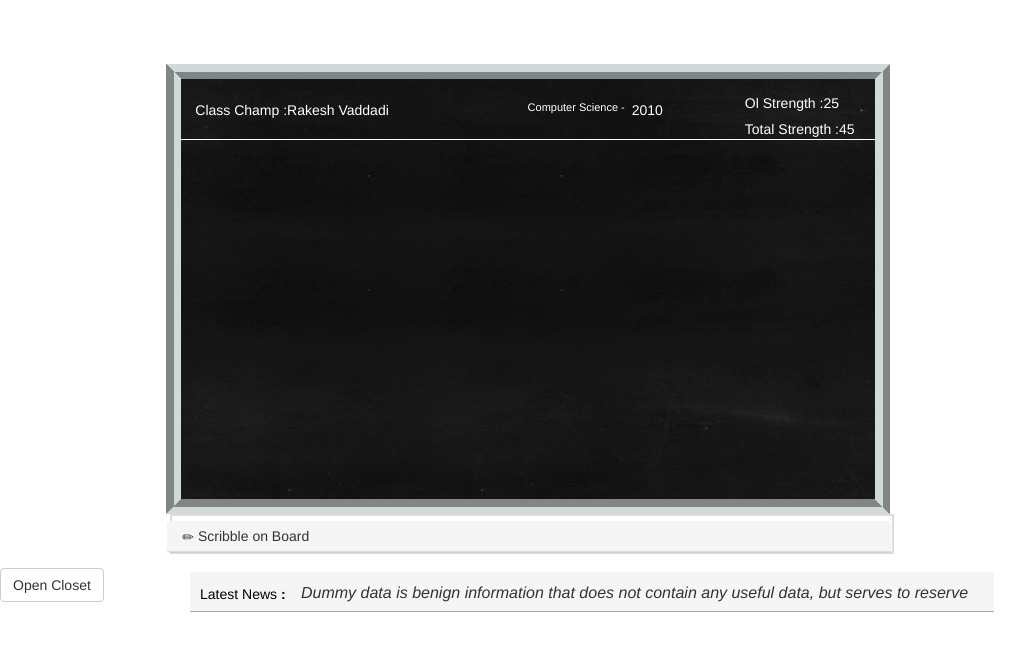
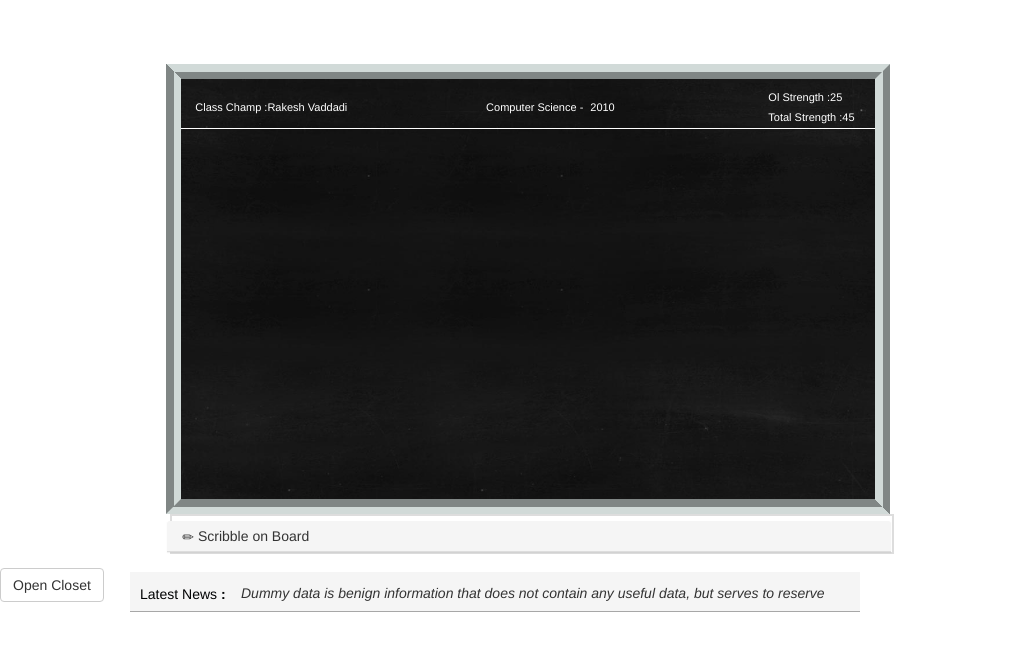
Before and after one commit to Diffinder/topez, a PHP site: page /index.html in a window 1280 px wide. Shown: the top 651 px of the page, without its empty margins (0-1031 px from the left). Run offline with PHP 8.4, Linux system fonts and the light colour scheme; some libraries are stand-ins or nearby versions; some web fonts are replaced.

Commit message:
blackboard6

```diff
--- a/css/style.css
+++ b/css/style.css
@@ -24,6 +24,7 @@
 	margin-top: 3%;
 	float: left;
 	margin-left: 2%;
+  font-size: 11px;
 }
 
 .cc_name{
@@ -31,6 +32,7 @@
 	font-weight: 300;
 	margin-top: 3%;
 	float: left;
+  font-size: 11px;
 }
 
 .cls_title{
@@ -49,6 +51,7 @@
 	margin-top: 3%;
 	float: left;
 	margin-left: 1%;
+  font-size: 11px;
 }
 
 .stu_count{
@@ -65,6 +68,7 @@
 	font-weight: 300;
 	margin-top: 15%;
 	float: left;
+  font-size: 11px;
 }
 
 .ol_count_num{
@@ -72,6 +76,7 @@
 	font-weight: 300;
 	float: left;
 	margin-top: 15%;
+  font-size: 11px;
 }
 
 .total_count{
@@ -83,6 +88,7 @@
 	font-weight: 300;
 	margin-top: 5%;
 	float: left;
+  font-size: 11px;
 }
 
 .total_count_num{
@@ -90,6 +96,7 @@
 	font-weight: 300;
 	float: left;
 	margin-top: 5%;
+  font-size: 11px;
 }
 
 #bb_top_margin_end{
@@ -196,8 +203,8 @@
 
 .ticker {
   position: absolute;
-  margin-left: 300px;
-  width: 694px;
+  margin-left: 240px;
+  width: 620px;
   height: 40px;
   overflow: hidden;
   line-height: 40px;
@@ -210,7 +217,7 @@
 
 .tickerhdng {
   position: absolute;
-  margin-left: 190px;
+  margin-left: 130px;
   width: 110px;
   height: 40px;
   overflow: hidden;
@@ -229,7 +236,7 @@
     padding: 0;
     margin: 0;
     font-style: italic;
-    font-size: 16px;
+    font-size: 14px;
 }
 
 .ticker1 {
--- a/index.html
+++ b/index.html
@@ -122,19 +122,19 @@
         var j=1;
         function resize()
         {
-            if(j)
+             if(j)
             {
-             document.getElementById('bb').style.width = 724;
-             document.getElementById('fb-panel').style.width = 724;
-             document.getElementById('share').style.width = 724;
+             document.getElementById('bb').style.width = 524;
+             document.getElementById('fb-panel').style.width = 524;
+             document.getElementById('share').style.width = 524;
 
                 j =0;
             }
             else
             {
-                document.getElementById('bb').style.width = 1024;
-         document.getElementById('fb-panel').style.width = 1024;
-         document.getElementById('share').style.width = 1024;
+                document.getElementById('bb').style.width = 724;
+         document.getElementById('fb-panel').style.width = 724;
+         document.getElementById('share').style.width = 724;
             j =1;
             }
         }
```
